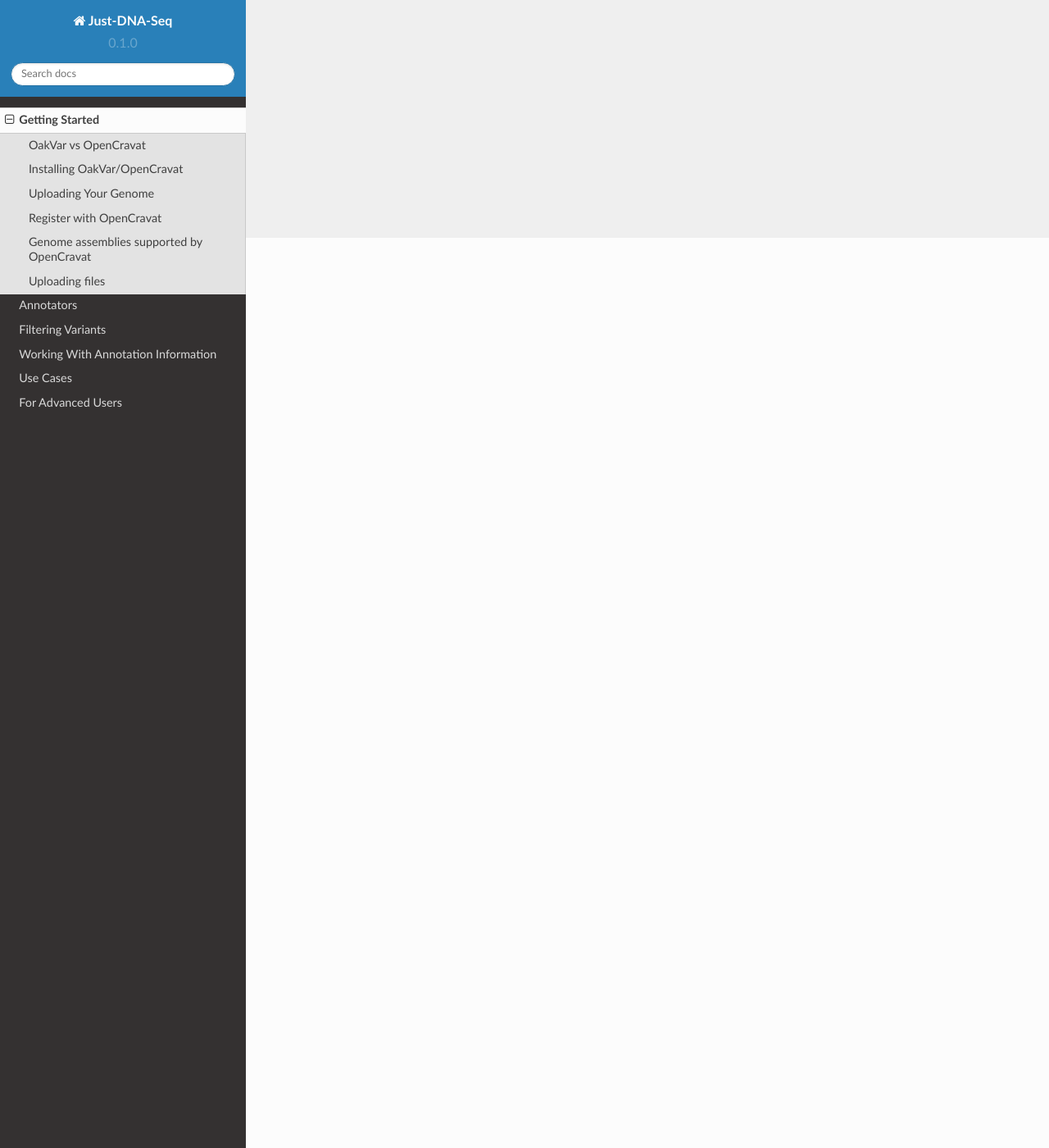
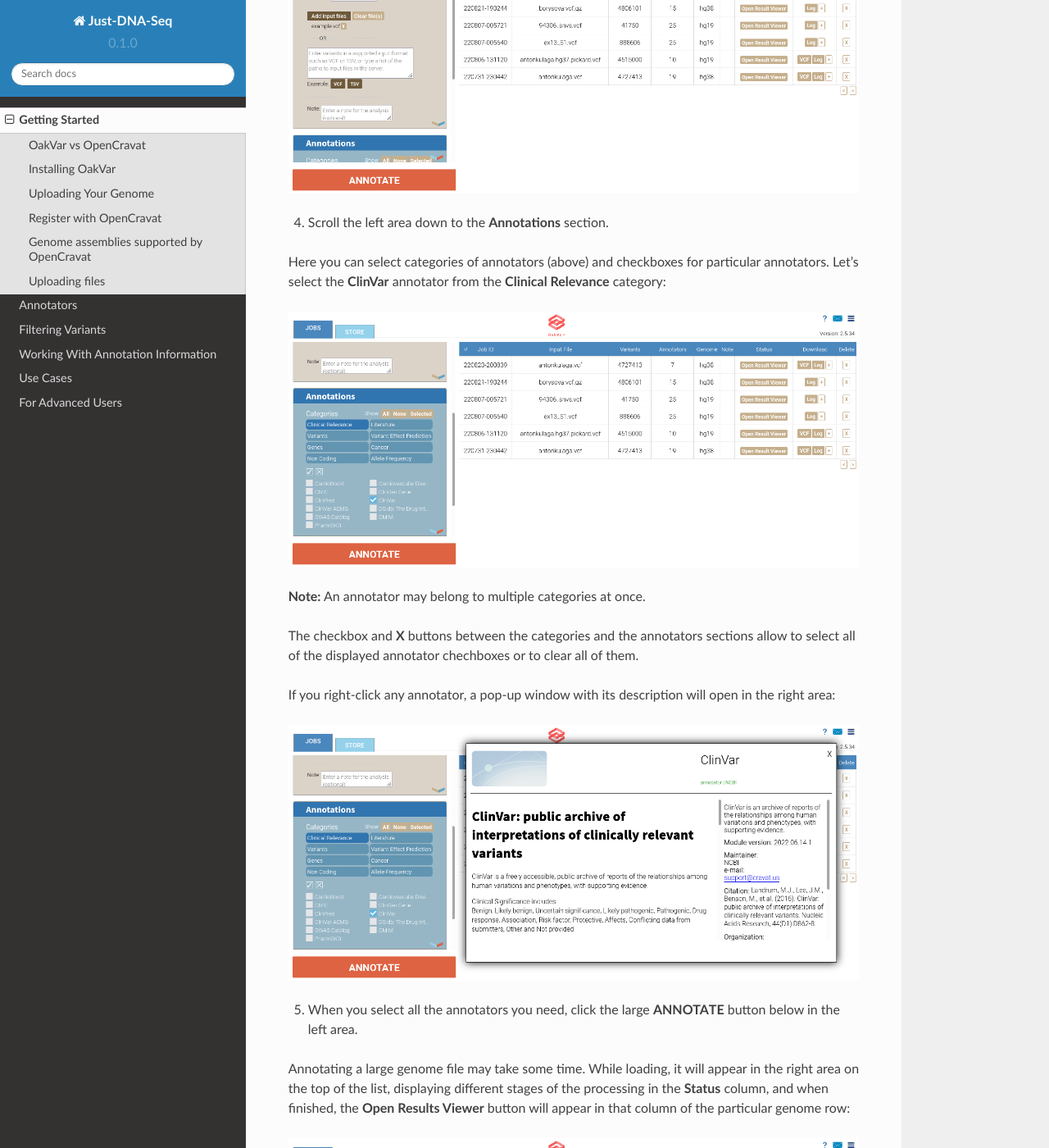
Before and after one commit to dna-seq/just-dna-seq, a Sphinx documentation site: the page built from docs/source/getting_started.rst, in a window 1280 px wide and 1400 px high, scrolled down 1110 px. Shown: the whole window at 82% size. Built offline with Sphinx 7.4.7 and the Read the Docs theme 2.0.0, drawn with Linux system fonts in a browser that asks for light colours; some of the changed text lies outside the part shown.

Commit message:
Update getting_started.rst

```diff
--- a/docs/source/getting_started.rst
+++ b/docs/source/getting_started.rst
@@ -4,8 +4,8 @@
 OakVar vs OpenCravat
 --------------------
 
-Installing OakVar/OpenCravat
-----------------------------
+Installing OakVar
+-----------------
 
 Uploading Your Genome
 ---------------------
@@ -15,12 +15,41 @@
 1. Open OakVar in your browser. You will see the index page:
 
 .. image:: index.png
-  :width: 400
   :alt: Index page
 
 2. In the **Variants** section you should choose the right assembly version of the **Genome:** hg38/GRCh38, hg19/GRCh37, or hg18/GRCh36.
 
-3. Click **Add input files**.
+For example we'll take a small VCF file of the hg19/GRCh37 version named example.vcf.
+
+3. Click **Add input files**. A file upload dialog will open, allowing to browse and select the vcf file (or multiple files at once).
+
+After loading the file(s) it will show next to the **Add input files** button along with another button **Clear file(s)** and a small **X** button next to each file name. If you click that **X**, the appropriate file will be deleted. If you click **Clear file(s)**, all the files you loaded will be deleted.
+
+.. image:: vcf-loaded.png
+  :alt: vcf files loaded
+
+4. Scroll the left area down to the **Annotations** section.
+
+Here you can select categories of annotators (above) and checkboxes for particular annotators. Let's select the **ClinVar** annotator from the **Clinical Relevance** category:
+
+.. image:: select-annotations.png
+  :alt: Selecting annotators
+
+**Note:** An annotator may belong to multiple categories at once.
+
+The checkbox and **X** buttons between the categories and the annotators sections allow to select all of the displayed annotator chechboxes or to clear all of them.
+
+If you right-click any annotator, a pop-up window with its description will open in the right area:
+
+.. image:: annotation-description.png
+  :alt: Annotator description
+
+5. When you select all the annotators you need, click the large **ANNOTATE** button below in the left area.
+
+Annotating a large genome file may take some time. While loading, it will appear in the right area on the top of the list, displaying different stages of the processing in the **Status** column, and when finished, the **Open Results Viewer** button will appear in that column of the particular genome row:
+
+.. image:: genome-annotated.png
+  :alt: Genome annotated
 
 Register with OpenCravat
 ------------
```
